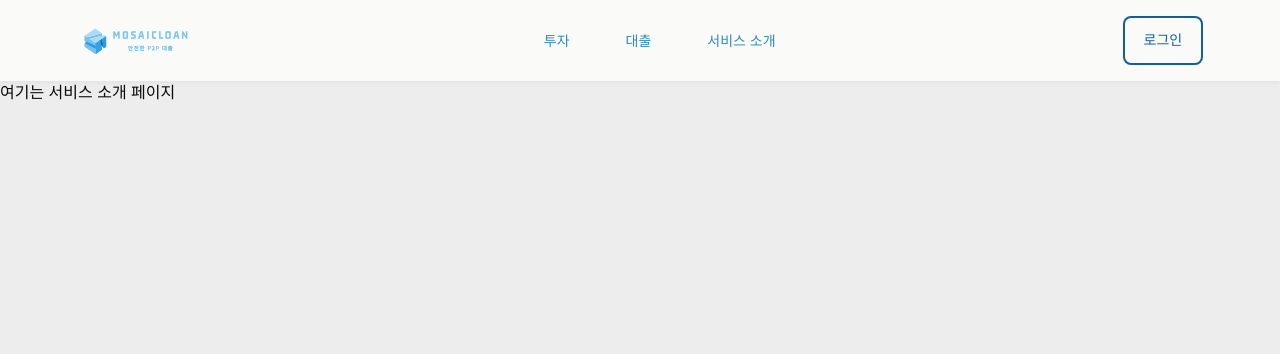
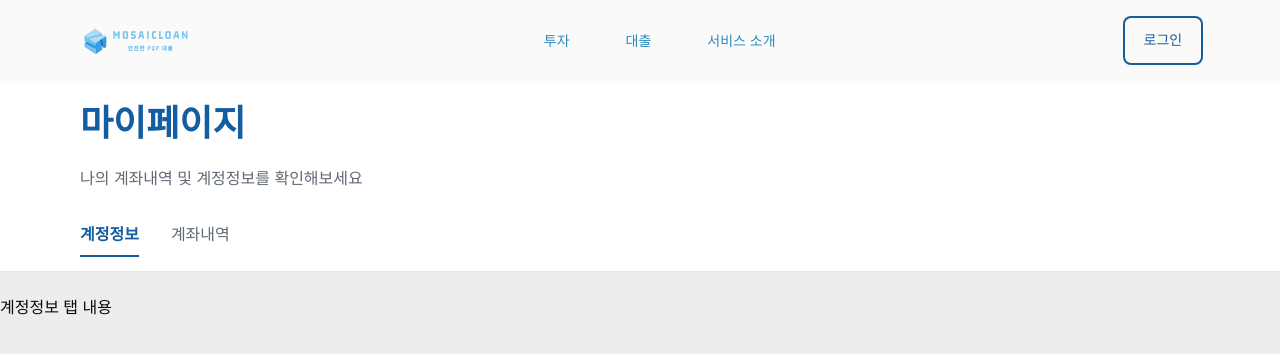
Before and after one commit to eoslovy/MosaicLoan, a Next.js app in the folder front/: page /about in a window 1280 px wide. Shown: the top 354 px of the page. Built offline with nearby package versions, Linux system fonts and the light colour scheme; no server answers.

Commit message:
feat: add mypage NavTab - 화면 테스트위해 일단 서비스 소개 페이지에 작성중 - SectionTab 재사용

```diff
--- a/front/src/app/about/page.tsx
+++ b/front/src/app/about/page.tsx
@@ -1,5 +1,35 @@
-const AboutPage = () => {
-  return <h1>여기는 서비스 소개 페이지</h1>;
+'use client';
+
+import React, { useState } from 'react';
+import MyPageSectionTabNav from '@/components/my/MyPageSectionTabNav';
+
+const MyPage = () => {
+  const [activeTabIndex, setActiveTabIndex] = useState(0);
+
+  const handleTabClick = (index: number) => {
+    setActiveTabIndex(index);
+  };
+
+  const renderTabContent = () => {
+    switch (activeTabIndex) {
+      case 0:
+        return <p>계정정보 탭 내용</p>;
+      case 1:
+        return <p>계좌내역 탭 내용</p>;
+      default:
+        return null;
+    }
+  };
+
+  return (
+    <main>
+      <MyPageSectionTabNav
+        activeIndex={activeTabIndex}
+        onTabClick={handleTabClick}
+      />
+      <section className='mt-6'>{renderTabContent()}</section>
+    </main>
+  );
 };
 
-export default AboutPage;
+export default MyPage;
--- /dev/null
+++ b/front/src/components/my/MyPageSectionTabNav.tsx
@@ -0,0 +1,74 @@
+'use client';
+
+import React from 'react';
+import clsx from 'clsx';
+import styles from '@/styles/my/MyPageSectionTabNav.module.scss';
+import Text from '@/components/common/Text';
+import type { SectionTab } from '@/types/components';
+import { TextProps } from '@/types/components';
+
+interface MyPageSectionTabNavProps {
+  activeIndex: number;
+  onTabClick: (index: number) => void;
+}
+
+const MyPageSectionTabNav: React.FC<MyPageSectionTabNavProps> = ({
+  activeIndex,
+  onTabClick,
+}) => {
+  const title: TextProps = {
+    text: '마이페이지',
+    size: 'text-3xl',
+    color: 'primary-blue',
+    weight: 'bold',
+    className: '',
+  };
+
+  const description: TextProps = {
+    text: '나의 계좌내역 및 계정정보를 확인해보세요',
+    size: 'md',
+    color: 'gray',
+    weight: 'regular',
+    className: '',
+  };
+
+  const tabs: SectionTab[] = [
+    {
+      label: { text: '계정정보', size: 'sm', color: 'gray' },
+      href: '/mypage/account',
+    },
+    {
+      label: { text: '계좌내역', size: 'sm', color: 'gray' },
+      href: '/mypage/history',
+    },
+  ];
+
+  return (
+    <section className={styles.container}>
+      <div className={styles.header}>
+        <Text className={clsx(styles.title, title.className)} {...title} />
+        <Text
+          className={clsx(styles.description, description.className)}
+          {...description}
+        />
+      </div>
+
+      <div className={styles.tabs}>
+        {tabs.map((tab, idx) => (
+          <button
+            key={tab.href}
+            className={clsx(styles.tab, {
+              [styles.active]: idx === activeIndex,
+            })}
+            onClick={() => onTabClick(idx)}
+            type='button'
+          >
+            <Text {...tab.label} />
+          </button>
+        ))}
+      </div>
+    </section>
+  );
+};
+
+export default MyPageSectionTabNav;
--- /dev/null
+++ b/front/src/styles/my/MyPageSectionTabNav.module.scss
@@ -0,0 +1,74 @@
+@use '../variables.scss' as *;
+
+.container {
+  width: 100%;
+  padding: 1rem 5rem;
+  background-color: $white;
+  display: flex;
+  flex-direction: column;
+  align-items: flex-start;
+  box-sizing: border-box;
+  border-bottom: 1px solid $card-radius;
+}
+
+.header {
+  display: flex;
+  flex-direction: column;
+  align-items: flex-start;
+  text-align: start;
+  gap: 1rem;
+  margin-bottom: 1.5rem;
+}
+
+.title {
+  font-size: $text-3xl;
+  font-weight: 700;
+  color: $text-blue;
+}
+
+.description {
+  font-size: $text-md;
+  color: $text-gray;
+  white-space: pre-line;
+}
+
+.tabs {
+  display: flex;
+  justify-content: center;
+  gap: 2rem;
+}
+
+.tab {
+  padding: 0.5rem 0;
+  background: none;
+  border: none;
+  cursor: pointer;
+  position: relative;
+
+  span {
+    font-size: $text-md;
+    color: $text-gray;
+    font-weight: 400;
+  }
+
+  &:hover span {
+    color: $text-blue;
+  }
+}
+
+.active {
+  span {
+    color: $text-blue;
+    font-weight: 600;
+  }
+
+  &::after {
+    content: '';
+    position: absolute;
+    left: 0;
+    bottom: -2px;
+    width: 100%;
+    height: 2px;
+    background-color: $text-blue;
+  }
+}
```
